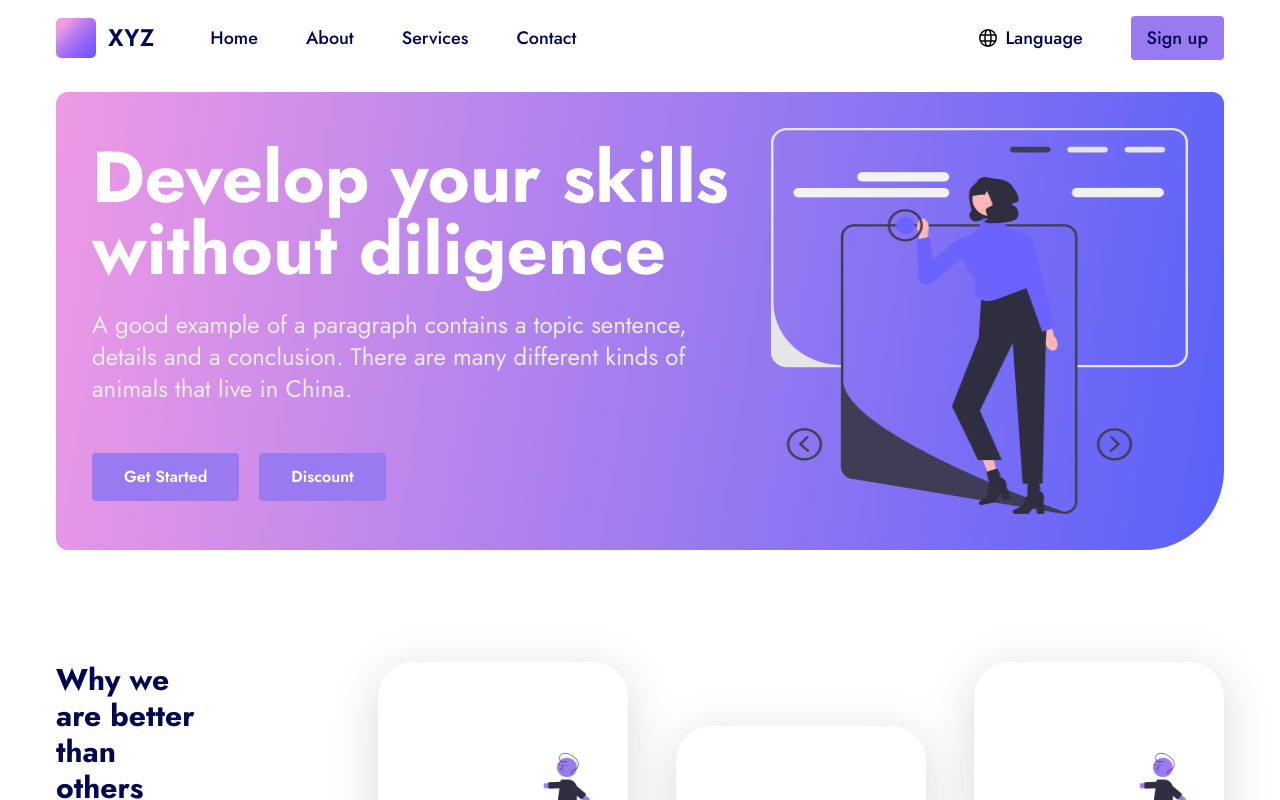
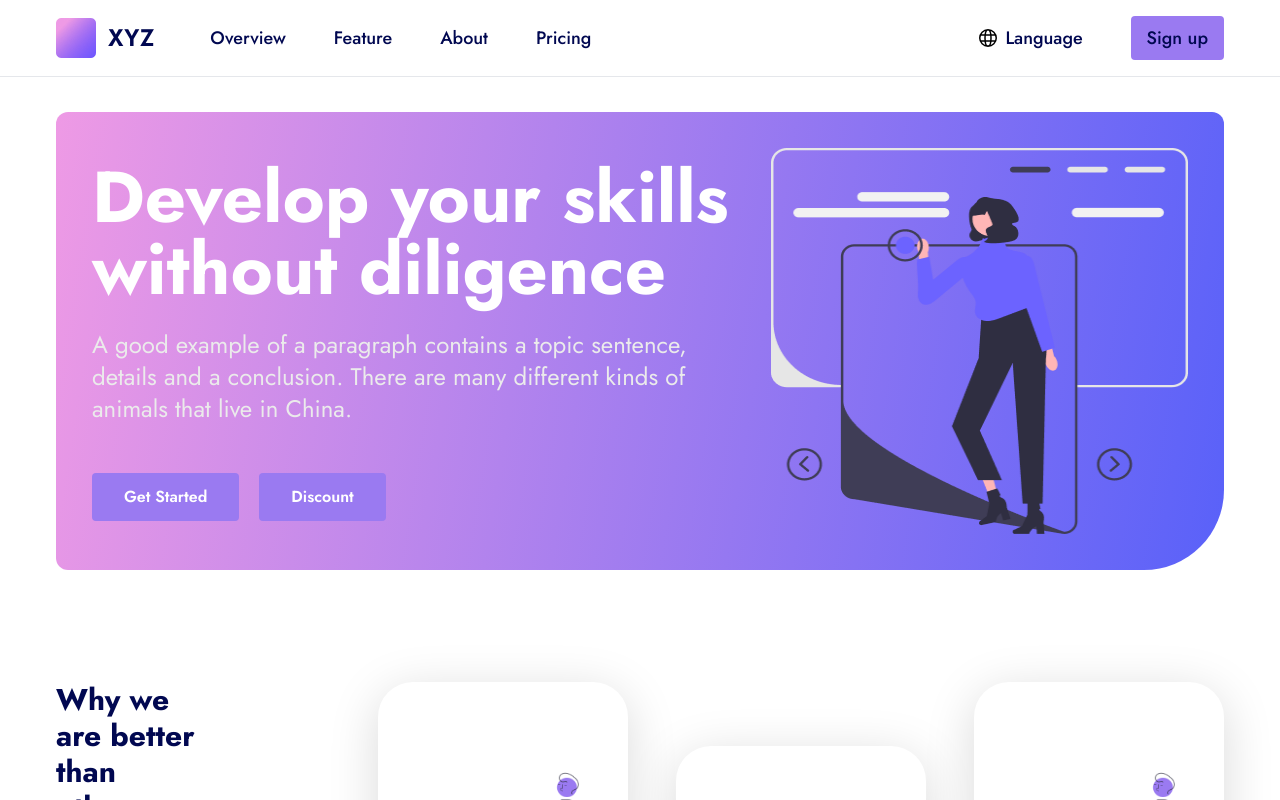
Before and after one commit to Vikas-Rajput-JS/Rana-Consultant, a React (Vite) app: page / in a window 1280 px wide. Shown: the top 800 px of the page. Built offline with nearby package versions, Linux system fonts and the light colour scheme.

Commit message:
adding scroll effect

```diff
--- a/package.json
+++ b/package.json
@@ -12,7 +12,8 @@
   "dependencies": {
     "react": "^18.2.0",
     "react-dom": "^18.2.0",
-    "react-icons": "^4.10.1"
+    "react-icons": "^4.10.1",
+    "react-scroll": "^1.8.9"
   },
   "devDependencies": {
     "@types/react": "^18.2.15",
--- a/src/App.css
+++ b/src/App.css
@@ -4,6 +4,10 @@ body{
     font-family: 'Jost', sans-serif;
 }
 
+nav{
+    z-index: 10001 !important;
+}
+
 .gradientBg{
     background: linear-gradient(99deg, #EE9AE5 0%, #5961F9 100%);
     ;
--- a/src/components/About.jsx
+++ b/src/components/About.jsx
@@ -3,7 +3,7 @@ import Img2 from "../assets/about2.png";
 
 const About = () => {
   return (
-    <div className="md:px-14 p-4 max-w-screen-2xl mx-auto">
+    <div className="md:px-14 p-4 max-w-screen-2xl mx-auto" id="about">
       <div className="flex flex-col md:flex-row justify-between items-center gap-8">
         <div className="md:w-1/2">
           <img src={Img1} alt="" />
--- a/src/components/Feature.jsx
+++ b/src/components/Feature.jsx
@@ -1,7 +1,7 @@
 import featureImg from "../assets/feature.png";
 const Feature = () => {
   return (
-    <div className="my-24 md:px-14 px-4 max-w-screen-2xl mx-auto">
+    <div className="my-24 md:px-14 px-4 max-w-screen-2xl mx-auto" id="feature">
       <div className="flex flex-col lg:flex-row justify-between items-start gap-10">
         <div className="lg:w-1/4">
           <h3 className="text-3xl text-primary font-bold lg:w-1/2 mb-3">
--- a/src/components/Home.jsx
+++ b/src/components/Home.jsx
@@ -3,7 +3,7 @@ import Banner from "../shared/Banner";
 
 const Home = () => {
   return (
-    <div className="md:px-14 p-4 max-w-screen-2xl">
+    <div className="md:px-14 p-4 pt-28 max-w-screen-2xl" id="home">
       <Banner banner={banner} heading={"Develop your skills without diligence"} subheading="A good example of a paragraph contains a topic sentence, details and a conclusion. There are many different kinds of animals that live in China." btn1="Get Started" btn2="Discount"/>
     </div>
   );
--- a/src/components/Navbar.jsx
+++ b/src/components/Navbar.jsx
@@ -1,5 +1,7 @@
 import { useState } from "react";
 import logo from '../assets/logo.png'
+
+import { Link } from "react-scroll";
 
 // import icons from react icons
 import { GrLanguage } from "react-icons/gr";
@@ -13,29 +15,29 @@ const Navbar = () => {
   };
 
   const navItems = [
-    {link: "Home", path: "home" },
+    {link: "Overview", path: "home" },
+    {link: "Feature", path: "feature" },
     {link: "About", path: "about" },
-    {link: "Services", path: "services" },
-    {link: "Contact", path: "contact" },
+    {link: "Pricing", path: "pricing" },
   ];
   return (
     <>
-      <nav className="bg-white md:px-14 p-4 max-w-screen-2xl mx-auto text-primary">
+      <nav className="bg-white md:px-14 p-4 max-w-screen-2xl mx-auto text-primary fixed top-0 left-0 right-0 border-b">
         <div className="container mx-auto flex justify-between items-center text-lg font-medium">
           <div className="space-x-14 flex items-center">
           <a href="" className="text-2xl font-semibold flex items-center space-x-3"><img src={logo} alt="" className="w-10 inline-block items-center"/><span>XYZ</span></a>
           <ul className="md:flex space-x-12 hidden">
 
             {
-                navItems.map(({link, path}) => <a key={link} href={path} className="block hover:text-gray-300">
+                navItems.map(({link, path}) => <Link to={path} spy={true} smooth={true} offset={-100} key={link} href={path} className="block hover:text-gray-300">
                 {link}
-              </a> )
+              </Link> )
             }
           </ul>
           </div>
 
           <div className="space-x-12 hidden md:flex items-center">
-            <a href="/" className="hidden lg:flex items-center"> <GrLanguage className="mr-2"/> Language</a>
+            <a href="/" className="hidden lg:flex items-center hover:text-secondary"> <GrLanguage className="mr-2"/> Language</a>
             <button className="bg-secondary py-2 px-4 transition-all duration-300 rounded hover:text-white hover:bg-indigo-600">Sign up</button>
           </div>
 
@@ -56,16 +58,17 @@ const Navbar = () => {
       </nav>
 
       <div
-        className={`space-y-4 p-4 bg-secondary ${isMenuOpen ? "block" : "hidden"}`}
+        className={`space-y-4 px-4 pt-24 pb-5 bg-secondary ${isMenuOpen ? "block fixed top-0 right-0 left-0" : "hidden"}`}
       >
         {
-                navItems.map(({link, path}) => <a
-                key={link} href={path}
+                navItems.map(({link, path}) => <Link
+                to={path} spy={true} smooth={true} offset={-90}
+                key={link}
                 onClick={toggleMenu}
                 className="block text-white hover:text-gray-300"
                 >
                 {link}
-              </a> )
+              </Link> )
             }
       </div>
     </>
--- a/src/components/Pricing.jsx
+++ b/src/components/Pricing.jsx
@@ -12,7 +12,7 @@ const Pricing = () => {
   ];
 
     return (
-        <div className="py-10 md:px-14 p-4 max-w-screen-2xl mx-auto">
+        <div className="py-10 md:px-14 p-4 max-w-screen-2xl mx-auto" id="pricing">
       <div className="text-center">
         <h2 className="md:text-5xl text-2xl font-extrabold text-gray-900 mb-2">Here are all our plans</h2>
         <p className="text-tertiary md:w-1/3 mx-auto">A simple paragraph is comprised of three major components. The which is often a declarative sentence.</p>
```
Also changed, not shown: 1 other file (tests, documents, lock files or other folders).
